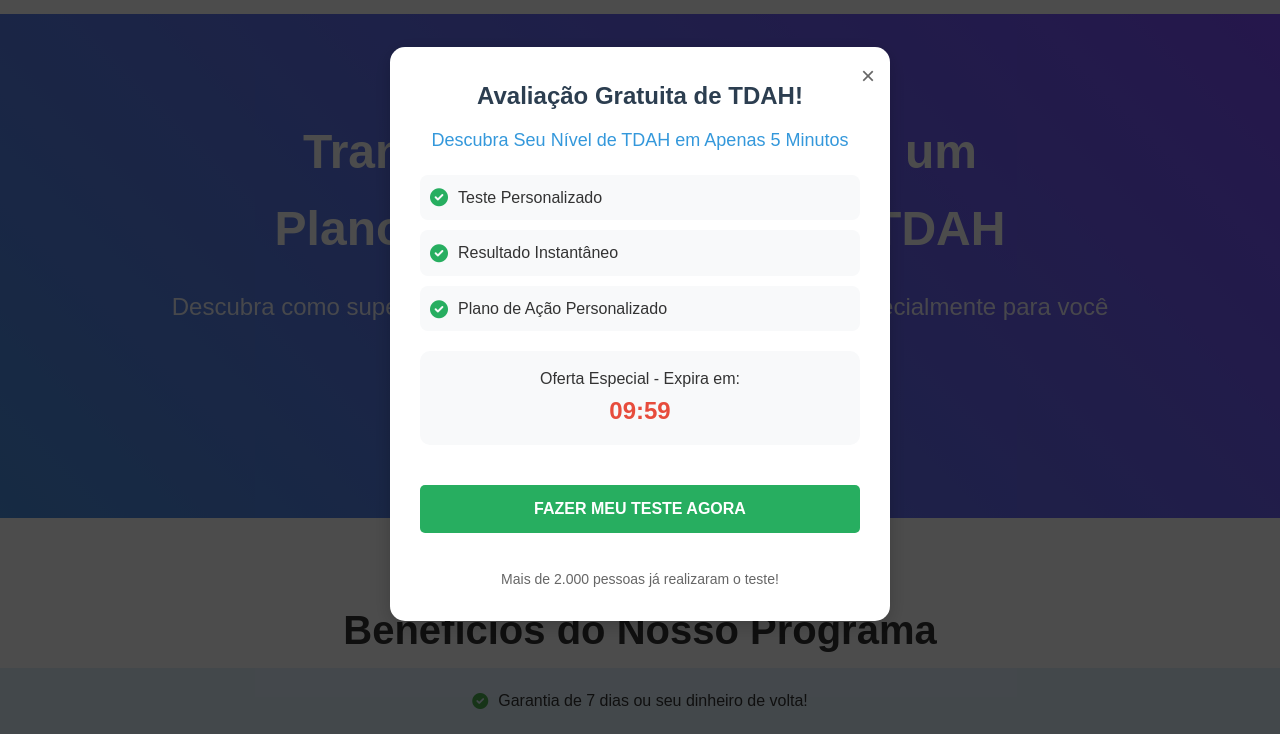
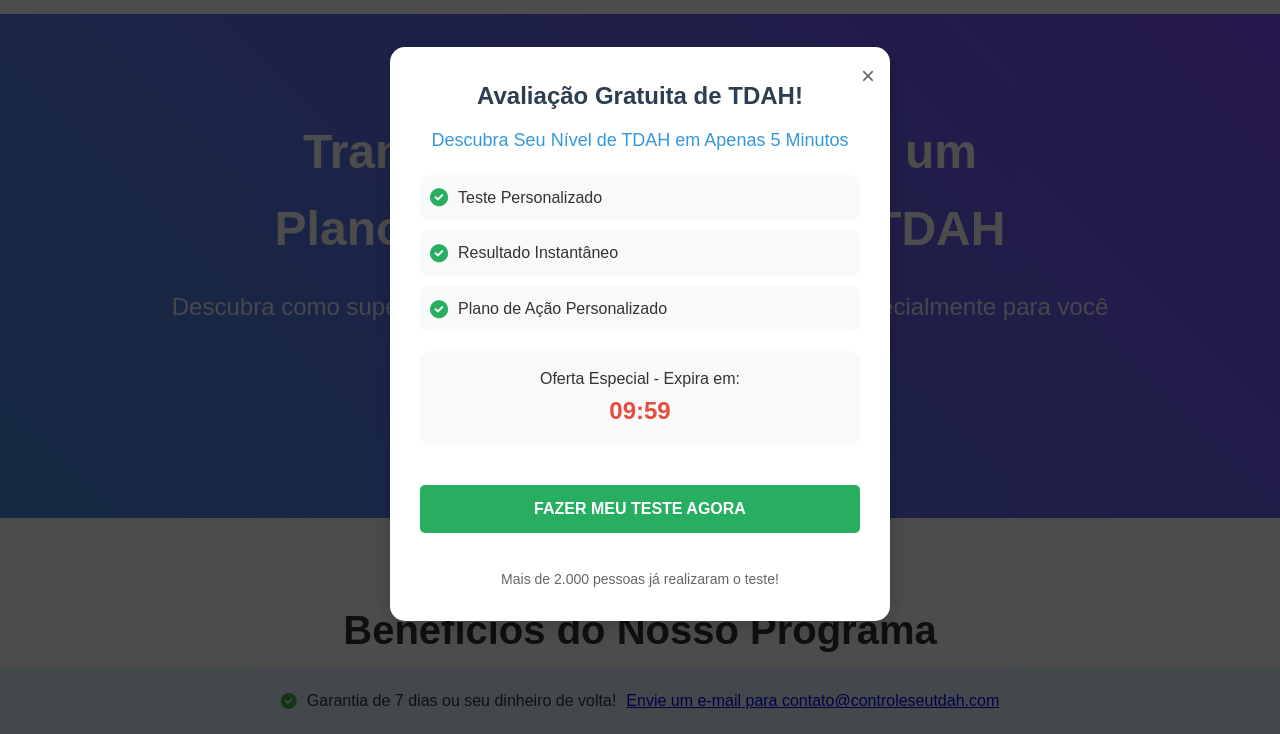
Before and after one commit to pedrohpiri/TDAH, a plain HTML site: page index.html in a window 1280 px wide. Shown: the part 66-800 px from the top of the page. Drawn offline with Linux system fonts and the light colour scheme.

Commit message:
inclusão de email para contato

```diff
--- a/css/quiz-styles.css
+++ b/css/quiz-styles.css
@@ -407,5 +407,3 @@ body {
         margin: 10px 0;
     }
 }
-
-/* Melhorias de acessibilidade para modo escuro */
--- a/index.html
+++ b/index.html
@@ -343,6 +343,7 @@
     <div class="guarantee-banner">
         <i class="fas fa-check-circle"></i>
         Garantia de 7 dias ou seu dinheiro de volta!
+        <a href="mailto:contato@controleseutdah.com">Envie um e-mail para contato@controleseutdah.com</a>
     </div>
 
     <!-- Pop-up de Boas-vindas -->
@@ -407,6 +408,8 @@
         </div>
     </div>
 
+
+
     <!-- Script JavaScript -->
     <script src="./js/script.js" defer></script>
 </body>
```
